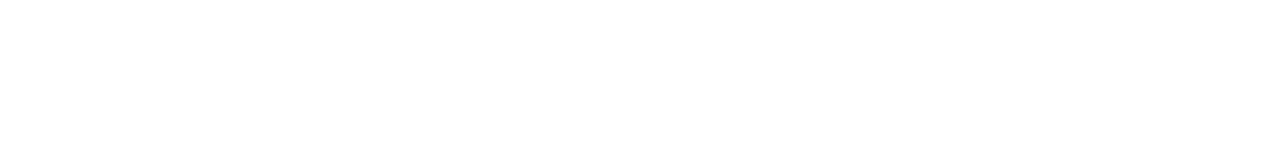
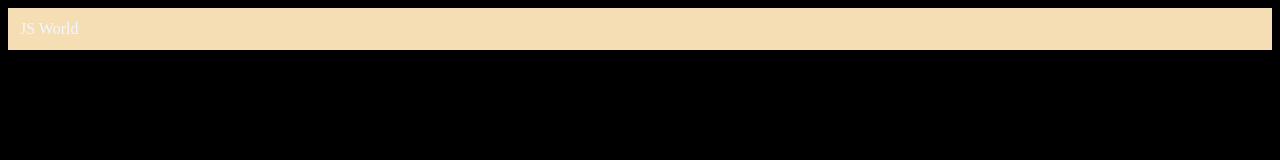
Before and after one commit to bhatt-jaymin/JS_lesson, a plain HTML site: page 06_DOM/DOM_HTML/dom3_childrennodes.html in a window 1280 px wide. Drawn offline with Linux system fonts and the light colour scheme.

Commit message:
DOM Child Nodes
Example of Create element with child nodes

```diff
--- a/06_DOM/DOM_HTML/dom3_childrennodes.html
+++ b/06_DOM/DOM_HTML/dom3_childrennodes.html
@@ -5,7 +5,21 @@
     <meta name="viewport" content="width=device-width, initial-scale=1.0">
     <title>DOM | children nodes</title>
 </head>
-<body>
+<body style="background-color: black;color: aliceblue;">
 
 </body>
+<script>
+    const div =document.createElement('div')
+    console.log(div);
+    div.className="main"
+    div.id=Math.round(Math.random()*10+1)
+    div.setAttribute("title","generated Title")
+    div.style.backgroundColor="wheat"
+    div.style.padding="12px"
+    //div.innerText="JS World"
+    const addTxt=document.createTextNode('JS World')
+    div.appendChild(addTxt)
+
+    document.body.appendChild(div)
+</script>
 </html>
```
